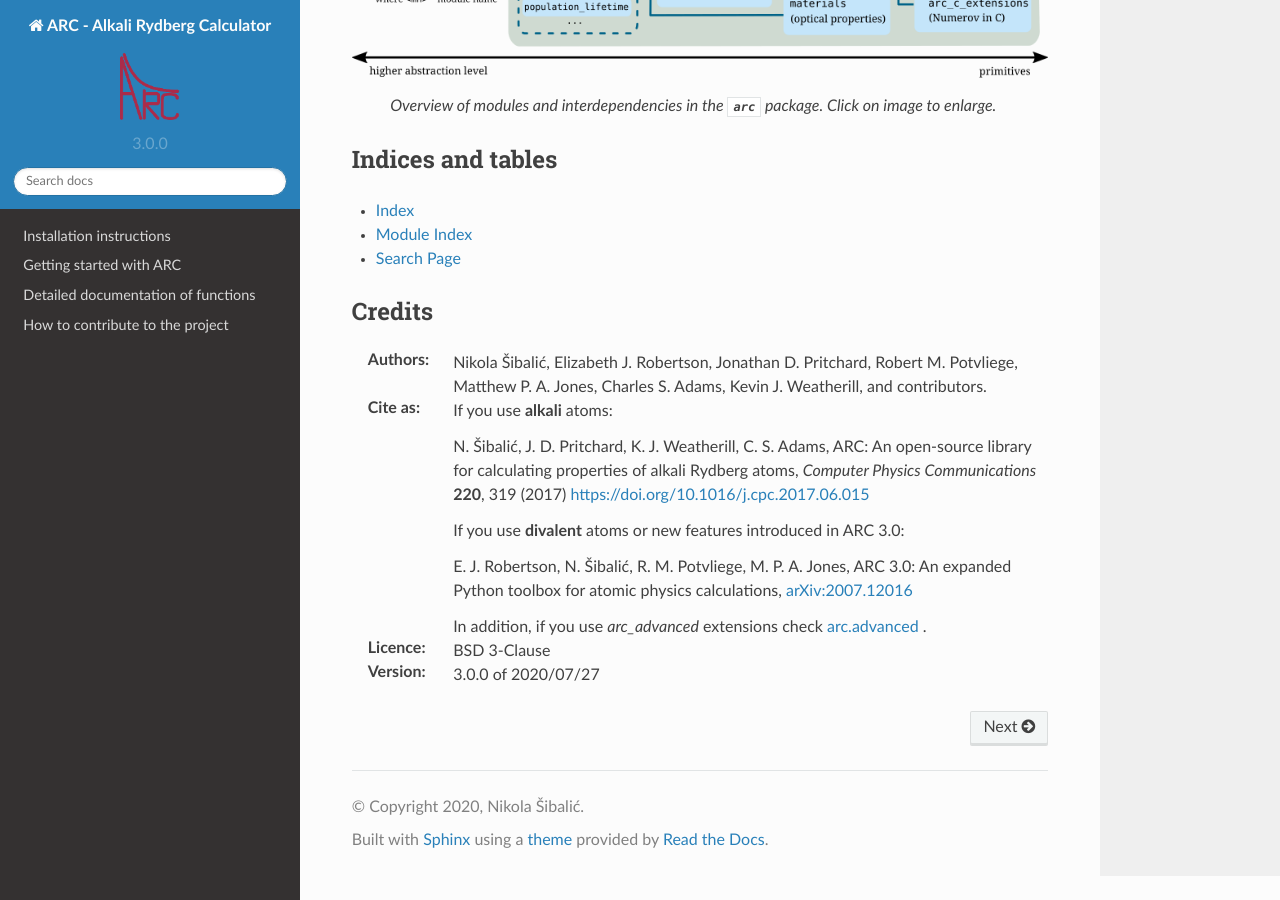
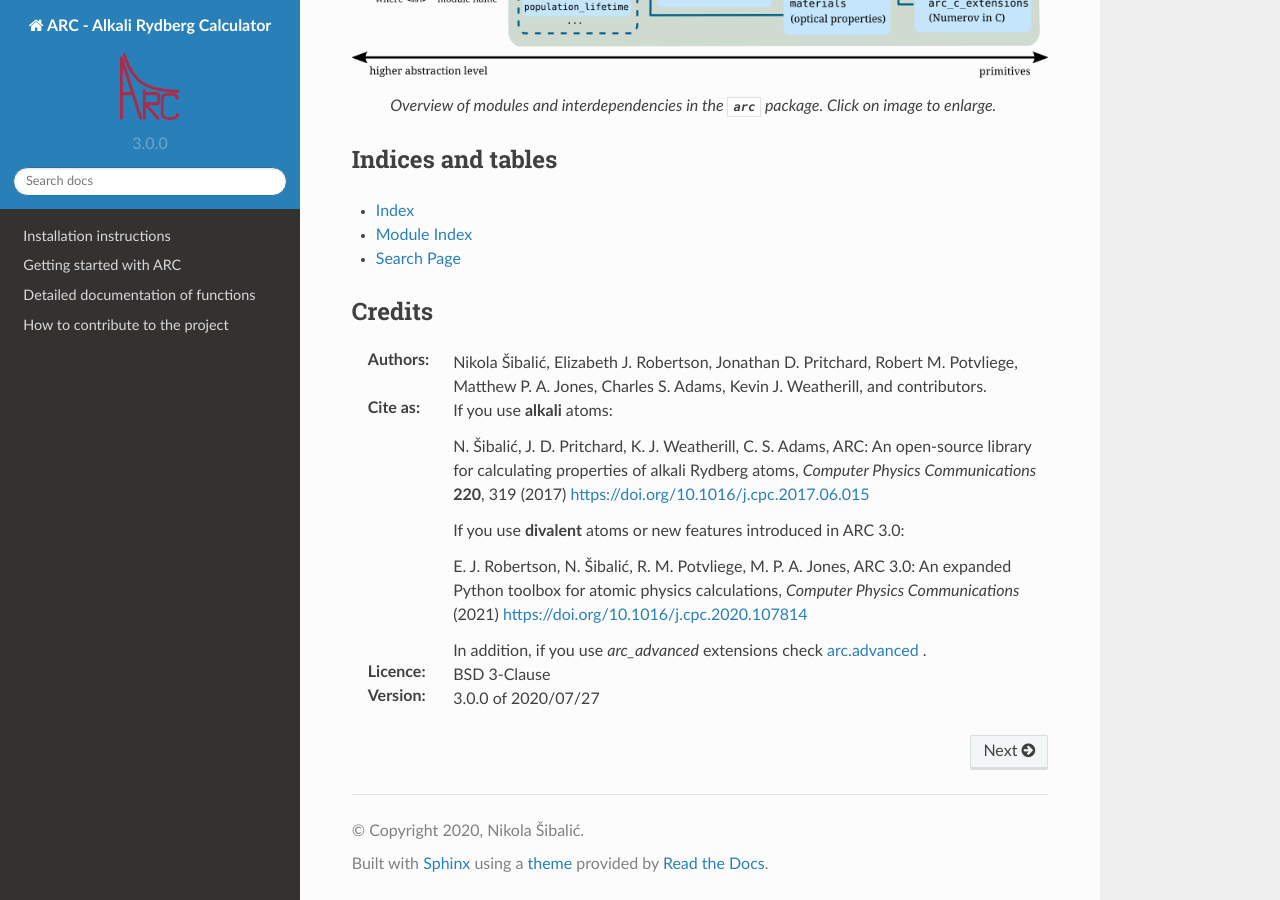
Before and after one commit to nikolasibalic/ARC-Alkali-Rydberg-Calculator, a Sphinx documentation site: the page built from doc/index.rst, in a window 1280 px wide and 900 px high, scrolled down 1491 px. Built offline with Sphinx 7.4.7 and the Read the Docs theme 2.0.0, drawn with Linux system fonts in a browser that asks for light colours.

Commit message:
updated link to reference

```diff
--- a/doc/calculations_atoms_single.rst
+++ b/doc/calculations_atoms_single.rst
@@ -6,7 +6,8 @@ Single atom calculations
   `OpticalLattice1D`, `DynamicPolarizability`, and optical materials
   properties) in this module are part of new ARC 3.0.0 version.
   See more at `E. J. Robertson, N. Šibalić, R. M. Potvliege and
-  M. P. A. Jones, arXiv:2007.12016 <https://arxiv.org/abs/2007.12016>`_ .
+  M. P. A. Jones, *Computer Physics Communications* (2021)
+  `https://doi.org/10.1016/j.cpc.2020.107814 <https://doi.org/10.1016/j.cpc.2020.107814>`_ .
 
 Overview
 --------
--- a/doc/divalent_atom_data.rst
+++ b/doc/divalent_atom_data.rst
@@ -4,7 +4,8 @@ Divalent atom data
 .. note::
     This is a completely new module added in ARC 3.0.0 version.
     See more at `E. J. Robertson, N. Šibalić, R. M. Potvliege and
-    M. P. A. Jones, arXiv:2007.12016 <https://arxiv.org/abs/2007.12016>`_ .
+    M. P. A. Jones, *Computer Physics Communications* (2021)
+    `https://doi.org/10.1016/j.cpc.2020.107814 <https://doi.org/10.1016/j.cpc.2020.107814>`_ .
 
 .. currentmodule:: arc.divalent_atom_data
 
--- a/doc/divalent_atom_functions.rst
+++ b/doc/divalent_atom_functions.rst
@@ -4,7 +4,8 @@ Divalent atom functions
 .. note::
     This is a completely new module added in ARC 3.0.0 version.
     See more at `E. J. Robertson, N. Šibalić, R. M. Potvliege and
-    M. P. A. Jones, arXiv:2007.12016 <https://arxiv.org/abs/2007.12016>`_ .
+    M. P. A. Jones, *Computer Physics Communications* (2021)
+    `https://doi.org/10.1016/j.cpc.2020.107814 <https://doi.org/10.1016/j.cpc.2020.107814>`_ .
 
 Overview
 --------
--- a/doc/index.rst
+++ b/doc/index.rst
@@ -87,7 +87,7 @@ Credits
 
   E. J. Robertson, N. Šibalić, R. M. Potvliege, M. P. A. Jones,
   ARC 3.0: An expanded Python toolbox for atomic physics calculations,
-  `arXiv:2007.12016 <https://arxiv.org/abs/2007.12016>`_
+  *Computer Physics Communications* (2021) `https://doi.org/10.1016/j.cpc.2020.107814 <https://doi.org/10.1016/j.cpc.2020.107814>`_
 
   In addition, if you use *arc_advanced* extensions check
   `arc.advanced <./advanced.html>`_ .
```
